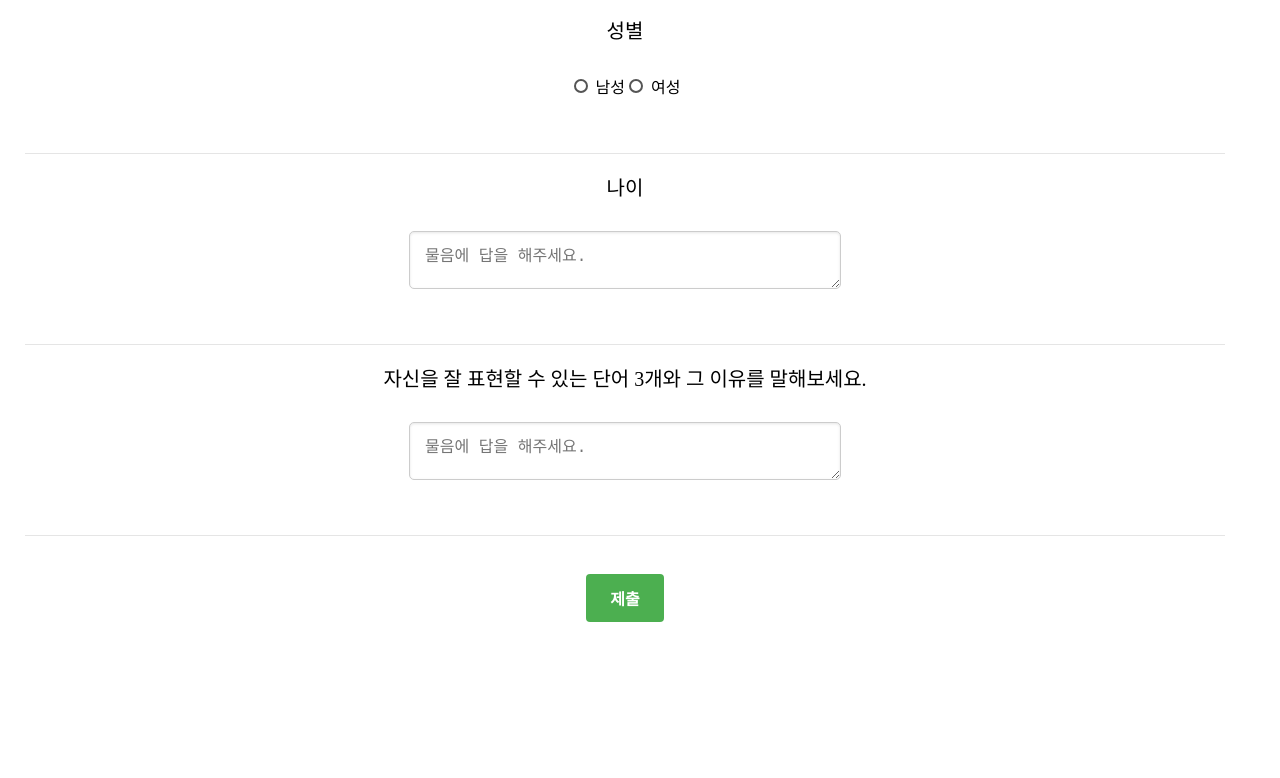
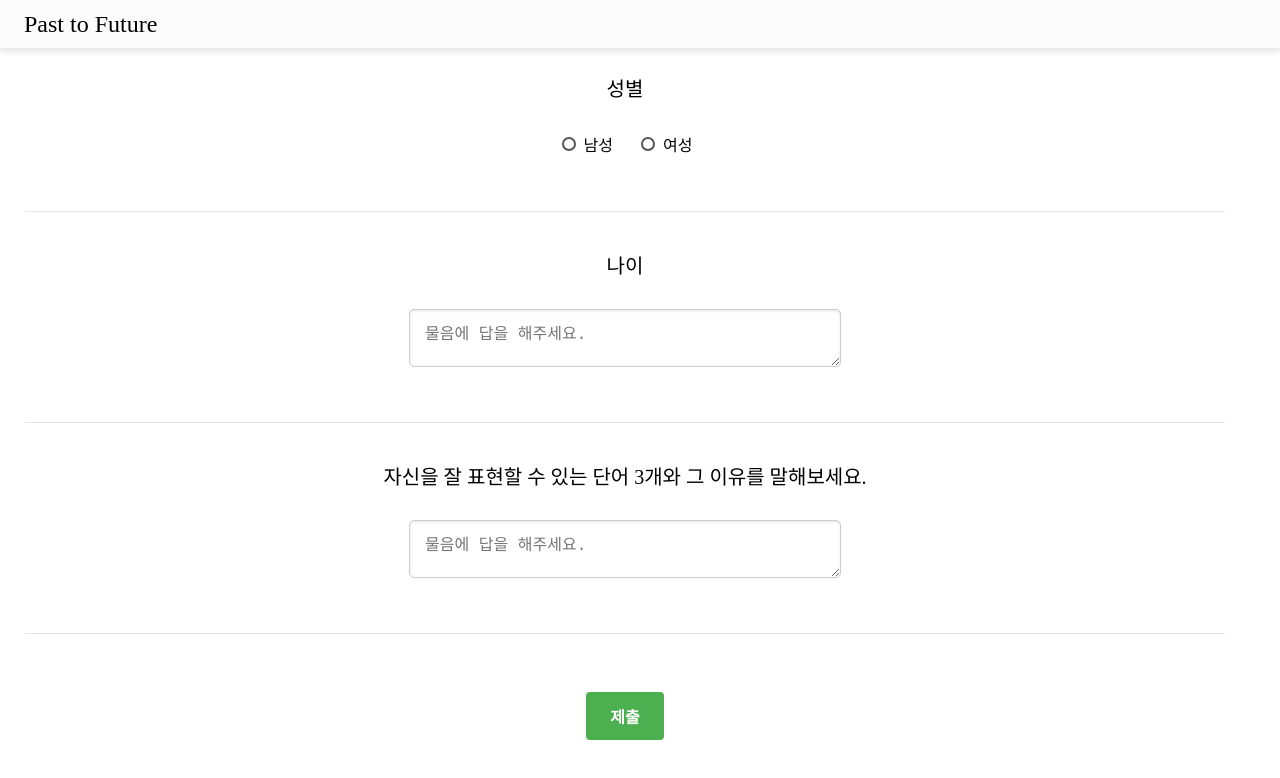
Before and after one commit to Past2Future-P2F/React, a React (Create React App) app: page / in a window 1280 px wide. Shown: the top 778 px of the page. Built offline with nearby package versions, Linux system fonts and the light colour scheme; a web font is replaced by a local one.

Commit message:
feat: Header

```diff
--- a/src/App.js
+++ b/src/App.js
@@ -1,13 +1,15 @@
 import { Route, Routes } from "react-router-dom";
 import MainPage from "./MainPage";
 import Result from "./Result";
+import Header from "./components/Header";
 
 function App() {
     return (
       <div>
+        <Header/>
         <Routes>
-        <Route path="/" element={<MainPage/>}/>
-        <Route path="/result" element={<Result/>}/>
+          <Route path="/" element={<MainPage/>}/>
+          <Route path="/result" element={<Result/>}/>
         </Routes>
       </div>
     );
--- a/src/MainPage.js
+++ b/src/MainPage.js
@@ -3,6 +3,7 @@ import { useCallback, useState } from 'react';
 import Question from './components/Question';
 import Gender from './components/Gender';
 import { useNavigate } from 'react-router-dom';
+import Header from './components/Header';
 
 function MainPage() {
   const navigator = useNavigate();
--- a/src/components/Gender.css
+++ b/src/components/Gender.css
@@ -2,6 +2,7 @@
 .radio-container {
     display: flex;
     align-items: center;
+    gap: 24px;
     font-family: Arial, sans-serif;
     padding: 10px; /* 패딩 추가 */
 }
--- /dev/null
+++ b/src/components/Header.css
@@ -0,0 +1,18 @@
+.header {
+    position: sticky;
+    top: 0;
+    z-index: 1000;
+    background-color: #fcfcfc;
+    margin-bottom: 10px;
+    width: 100%;
+    height: 48px;
+    display: flex;
+    align-items: center;
+    box-shadow: 0 4px 6px rgba(0, 0, 0, 0.1);
+}
+
+.header p {
+    padding-left: 24px;
+    font-size: 24px;
+    margin: 0;
+}
--- /dev/null
+++ b/src/components/Header.js
@@ -0,0 +1,11 @@
+import './Header.css';
+
+function Header() {
+    return (
+        <div className='header'>
+            <p>Past to Future</p>
+        </div>
+    );
+}
+
+export default Header;
--- a/src/components/Question.css
+++ b/src/components/Question.css
@@ -10,6 +10,7 @@
   transition-property: opacity;
   transition-duration: 500ms;
   transition-timing-function: ease-in-out;
+  margin-bottom: 20px;
 }
 
 @media (min-width: 640px) {
```
Also changed, not shown: src/setupTests.js (deleted, +0 -5 lines), src/reportWebVitals.js (indentation only). Lines whose indentation alone changed are shown as unchanged.
